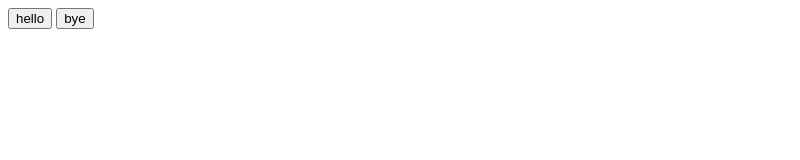
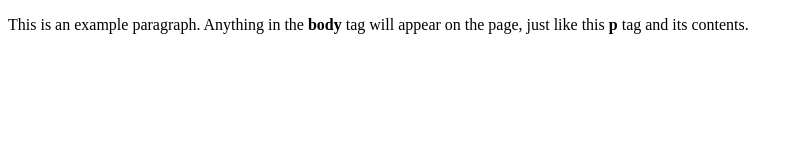
Before and after one commit to jasovik/webs, a plain HTML site: page index.html in a window 1280 px wide. Shown: the whole page, without its empty margins (0-800 px from the left). Drawn offline with Linux system fonts and the light colour scheme.

Commit message:
Add files via upload

```diff
--- a/index.html
+++ b/index.html
@@ -1,4 +1,9 @@
+<!doctype html>
 <html>
-<button onclick='alert("hello")'>hello</button>
-<button onclick='alert("bye")'>bye</button>
+  <head>
+    <title>This is the title of the webpage!</title>
+  </head>
+  <body>
+    <p>This is an example paragraph. Anything in the <strong>body</strong> tag will appear on the page, just like this <strong>p</strong> tag and its contents.</p>
+  </body>
 </html>
```
